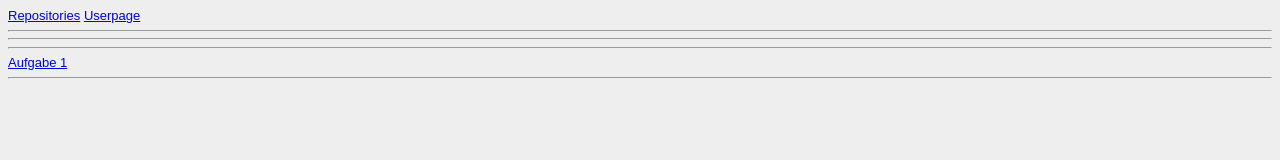
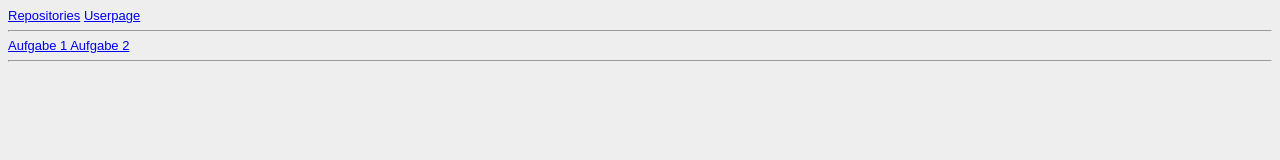
Before and after one commit to Eleonora2709/Eleonora2709.github.io, a plain HTML site: page Steckbrief/steckbrief.htm in a window 1280 px wide. Drawn offline with Linux system fonts and the light colour scheme.

Commit message:
Update steckbrief.htm

```diff
--- a/Steckbrief/steckbrief.htm
+++ b/Steckbrief/steckbrief.htm
@@ -8,11 +8,10 @@
 <hr>
 
 <!-- Bitte keine Änderung in der obenstehenden Zeile vornehmen -->
-<hr>
 
-  <hr>
 <!-- Hier die Links zu den gelösten Aufgaben einstellen, aktuelle oben, alte stehen lassen! Format: Aufgabenbezeichnung, Datum -->
   <a href="https://github.com/Eleonora2709/Eleonora2709.github.io/blob/master/Aufgabe1.pdf" target="_blank"> Aufgabe 1 </a>
+  <a href="https://github.com/Eleonora2709/Eleonora2709.github.io/blob/master/Aufgabe%202.pdf" target="_blank"> Aufgabe 2 </a>
 
 <!-- Hier bitte die Vorkenntnisse im Bereich Programmierung zu Beginn der Veranstaltung kurz beschreiben! -->
 <hr>
```
